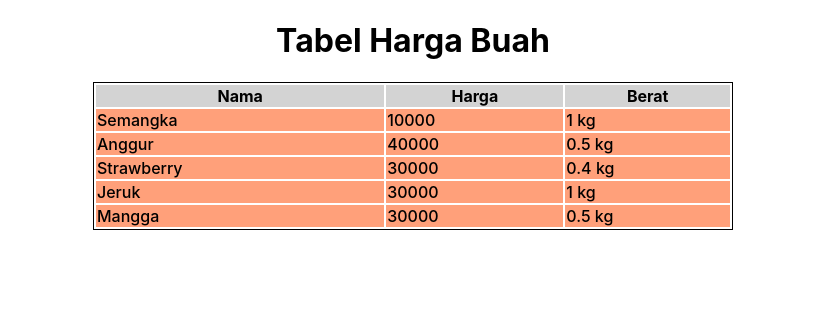
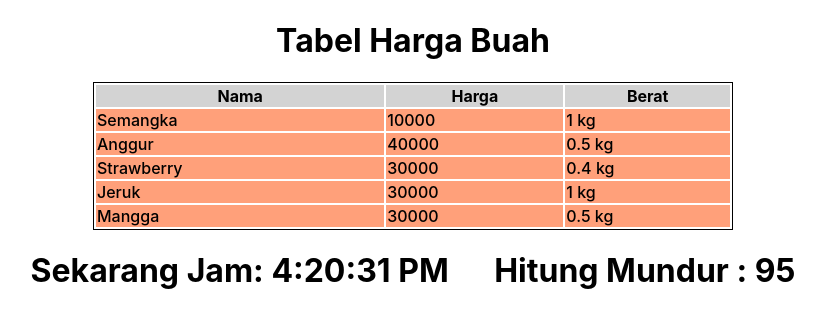
Before and after one commit to adiwirya7/sanbercode-reactjs-0720-week3, a React (Create React App) app: page / in a window 1280 px wide. Shown: the top 328 px of the page, without its empty margins (227-1052 px from the left). Built offline with nearby package versions, Linux system fonts and the light colour scheme.

Commit message:
Tugas 12

```diff
--- a/src/App.js
+++ b/src/App.js
@@ -2,11 +2,13 @@ import React from 'react';
 // import logo from './logo.svg';
 import './App.css';
 import Table from './tugas11/Table'
+import Timer from './tugas12/Timer'
 
 function App() {
   return (
     <div >
       <Table/>
+      <Timer/>
     </div>
   );
 }
--- /dev/null
+++ b/src/tugas12/Timer.js
@@ -0,0 +1,45 @@
+import React, {Component} from 'react'
+
+class Timer extends Component{
+  constructor(props){
+    super(props)
+    this.state = {
+      time: 100,
+      currentTime: new Date().toLocaleTimeString()
+    }
+  }
+
+  componentDidMount(){
+    if (this.props.start !== undefined){
+      this.setState({time: this.props.start})
+    }
+    this.timerID = setInterval(
+      () => this.tick(),
+      1000
+    );
+  }
+
+  componentWillUnmount(){
+    clearInterval(this.timerID);
+  }
+
+  tick() {
+    this.setState({
+      time: this.state.time - 1,
+      currentTime : new Date().toLocaleTimeString()
+    });
+  }
+
+
+  render(){
+    return(
+      <>
+        <h1 style={{textAlign: "center"}}>
+         Sekarang Jam: { this.state.currentTime } &nbsp;&nbsp;&nbsp;&nbsp; Hitung Mundur : {this.state.time}
+        </h1>
+      </>
+    )
+  }
+}
+
+export default Timer
```
